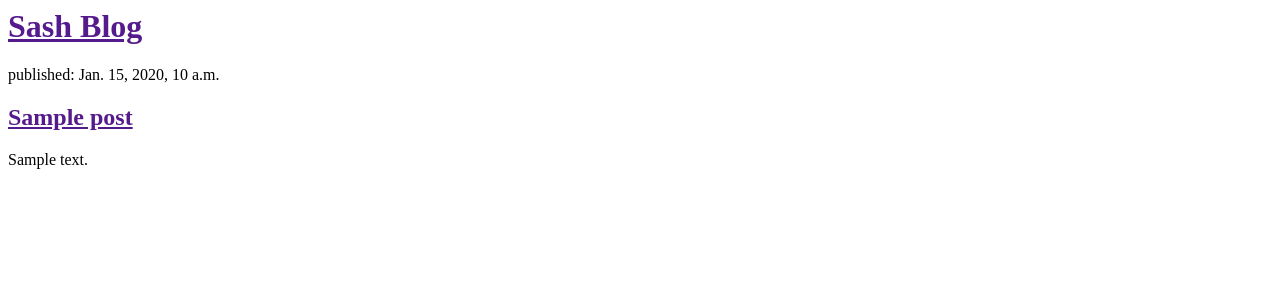
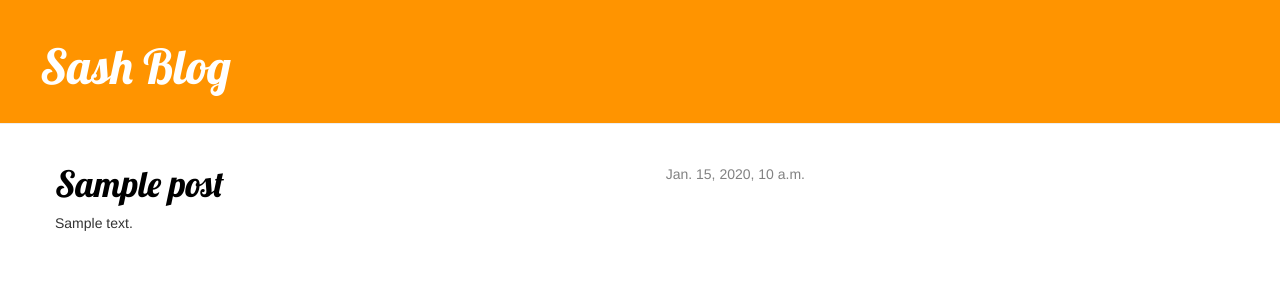
Before and after one commit to sash-kramtec/python-first-blog, a Django app: template dlog/templates/blog/post_list.html in a window 1280 px wide. Shown: the top 302 px of the page. Run offline with Django 3.2, Linux system fonts and the light colour scheme; the template is opened without the code that fills it: values that come from a table or form of the project are taken from there, others are empty; tables that the repository leaves empty hold one stand-in row (values such as "Sample post"); some libraries are stand-ins or nearby versions.

Commit message:
Added view and template for detailed blog post as well as CSS for the site.

```diff
--- /dev/null
+++ b/dlog/static/css/blog.css
@@ -0,0 +1,47 @@
+    .page-header {
+        background-color: #ff9400;
+        margin-top: 0;
+        padding: 20px 20px 20px 40px;
+    }
+
+    .page-header h1, .page-header h1 a, .page-header h1 a:visited, .page-header h1 a:active {
+        color: #ffffff;
+        font-size: 36pt;
+        text-decoration: none;
+    }
+
+    .content {
+        margin-left: 40px;
+    }
+
+    h1, h2, h3, h4 {
+        font-family: 'Lobster', cursive;
+    }
+
+    .date {
+        float: right;
+        color: #828282;
+    }
+
+    .save {
+        float: right;
+    }
+
+    .post-form textarea, .post-form input {
+        width: 100%;
+    }
+
+    .top-menu, .top-menu:hover, .top-menu:visited {
+        color: #ffffff;
+        float: right;
+        font-size: 26pt;
+        margin-right: 20px;
+    }
+
+    .post {
+        margin-bottom: 70px;
+    }
+
+    .post h1 a, .post h1 a:visited {
+        color: #000000;
+    }
--- /dev/null
+++ b/dlog/templates/blog/base.html
@@ -0,0 +1,23 @@
+{% load staticfiles %}
+<html>
+    <head>
+        <link rel="stylesheet" href="//maxcdn.bootstrapcdn.com/bootstrap/3.2.0/css/bootstrap.min.css">
+        <link rel="stylesheet" href="//maxcdn.bootstrapcdn.com/bootstrap/3.2.0/css/bootstrap-theme.min.css">
+        <link rel="stylesheet" href="{% static 'css/blog.css' %}">
+        <link href="https://fonts.googleapis.com/css?family=Lobster&subset=latin,cyrillic" rel="stylesheet" type="text/css">
+        <title>Sash Blog</title>
+    </head>
+    <body>
+        <div class="page-header">
+            <h1><a href="/">Sash Blog</a></h1>
+        </div>
+        <div class="content container">
+            <div class="row">
+                <div class="col-md-8">
+                {% block content %}
+                {% endblock %}
+                </div>
+            </div>
+        </div>
+    </body>
+</html>
--- a/dlog/templates/blog/post_list.html
+++ b/dlog/templates/blog/post_list.html
@@ -1,19 +1,15 @@
-<html>
-    <head>
-        <title>Sash Blog</title>
-    </head>
-    <body>
-        <div>
-            <h1><a href="">Sash Blog</a></h1>
-        </div>
+{% extends 'blog/base.html' %}
 
-		{% for post in posts %}
+{% block content %}
 
-            <div>
-                <p>published: {{ post.published_date }}</p>
-                <h2><a href="">{{ post.title }}</a></h2>
-                <p>{{ post.text|linebreaksbr }}</p>
-            </div>
-		{% endfor  %}
-    </body>
-</html>
+	                {% for post in posts %}
+	                    <div class="post">
+	                        <div class="date">
+	                            {{ post.published_date }}
+	                        </div>
+	                        <h1><a href="{% url 'post_detail' pk=post.pk %}">{{ post.title }}</a></h1>
+	                        <p>{{ post.text|linebreaksbr }}</p>
+	                    </div>
+	                {% endfor %}
+
+{% endblock content %}
--- a/dlog/urls.py
+++ b/dlog/urls.py
@@ -3,4 +3,5 @@ from . import views
 
 urlpatterns = [
     url(r'^$', views.post_list, name='post_list'),
+	url(r'^post/(?P<pk>[0-9]+)/$', views.post_detail, name='post_detail'),
 ]
--- a/dlog/views.py
+++ b/dlog/views.py
@@ -1,7 +1,11 @@
-from django.shortcuts import render
+from django.shortcuts import render, get_object_or_404
 from django.utils import timezone
 from .models import Post
 
 def post_list(request):
 	posts = Post.objects.filter(published_date__lte=timezone.now()).order_by('published_date')
 	return render(request, 'blog/post_list.html', {'posts': posts})
+
+def post_detail(request, pk):
+	post = get_object_or_404(Post, pk=pk)
+	return render(request, 'blog/post_detail.html', {'post': post})
--- a/site01/settings.py
+++ b/site01/settings.py
@@ -25,8 +25,8 @@ SECRET_KEY = ')s7k=%gx+-9s9v)w(7uq&cd*8pu$*y_w_cjfx5e0iho69+f%-w'
 # SECURITY WARNING: don't run with debug turned on in production!
 DEBUG = True
 
-#ALLOWED_HOSTS = ['sashkramtec.pythonanywhere.com', ]
-ALLOWED_HOSTS = []
+ALLOWED_HOSTS = ['sashkramtec.pythonanywhere.com', ]
+#ALLOWED_HOSTS = []
 
 
 # Application definition
```
Also changed, not shown: dlog/templates/blog/post_detail.html (added, +14 -0 lines).
